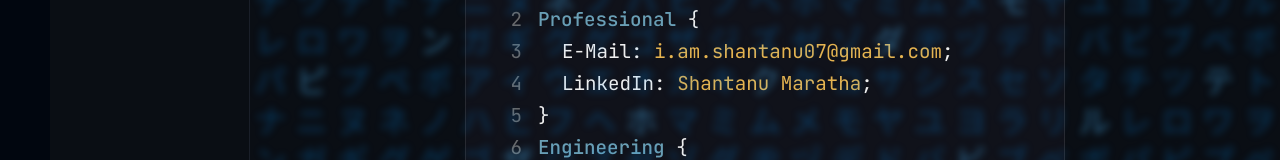
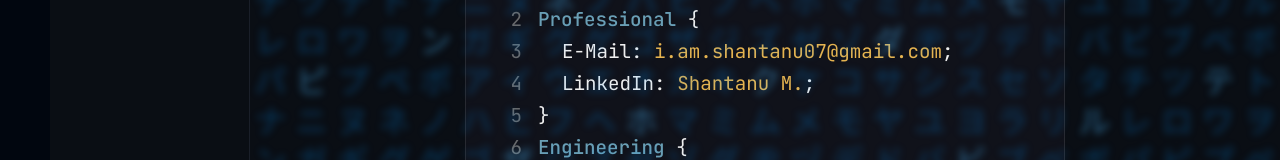
Before and after one commit to shaxntanu/VSCode-Portfolio, a Next.js app: page /contact in a window 1280 px wide. Shown: the part 379-539 px from the top of the page. Built offline with nearby package versions, Linux system fonts and the light colour scheme.

Commit message:
Update LinkedIn display name to 'Shantanu M.'

```diff
--- a/components/ContactCode.tsx
+++ b/components/ContactCode.tsx
@@ -11,7 +11,7 @@ const contactCategories = [
       },
       {
         social: 'LinkedIn',
-        link: 'Shantanu Maratha',
+        link: 'Shantanu M.',
         href: 'https://www.linkedin.com/in/shantanu-maratha28',
       },
     ],
```
